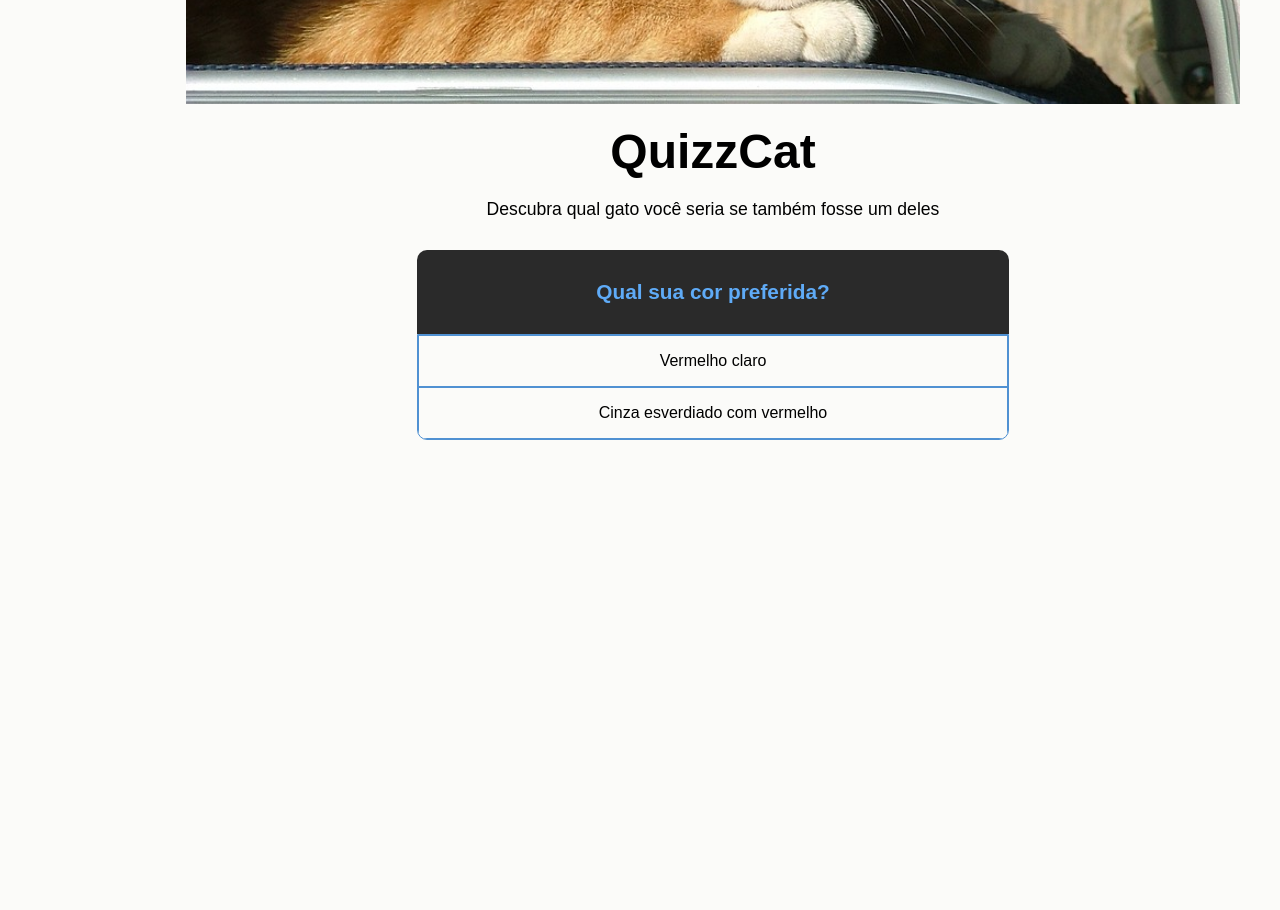
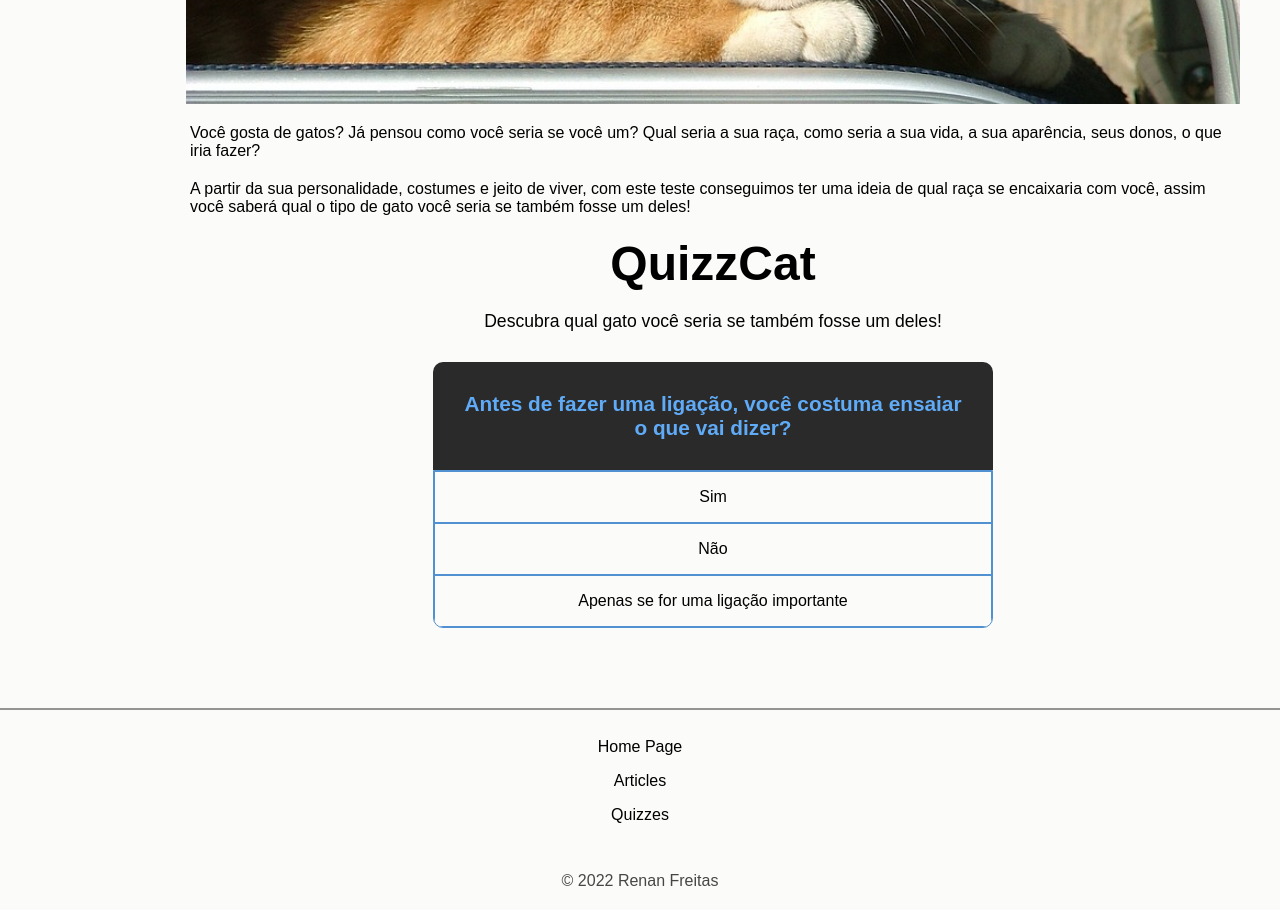
Before and after one commit to refusado/cat-blog-angular, an Angular app: page /quizz/1 in a window 1280 px wide. Shown: the part 420-1330 px from the top of the page. Before the commit the page ends 900 px from the top, so only its background shows below. Built offline with nearby package versions, Linux system fonts and the light colour scheme.

Commit message:
feat: alimentando sistema do quizz + melhorias CSS

```diff
--- a/src/app/app-routing.module.ts
+++ b/src/app/app-routing.module.ts
@@ -20,7 +20,9 @@ const routes: Routes = [
 ];
 
 @NgModule({
-  imports: [RouterModule.forRoot(routes)],
+  imports: [RouterModule.forRoot(routes, {
+    scrollPositionRestoration: 'enabled',
+  })],
   exports: [RouterModule]
 })
 export class AppRoutingModule { }
--- a/src/app/data/quizz-questions.json
+++ b/src/app/data/quizz-questions.json
@@ -1,56 +1,100 @@
 [
   {
-    "id": "0",
-    "title": "Descubra qual gato você seria se também fosse um deles",
+    "id": "1",
+    "title": "Descubra qual gato você seria se também fosse um deles!",
     "banner": "./assets/blog-img2.jpg",
     "questions":[
       {
         "id": 1,
-        "question": "Qual sua cor preferida?",
+        "question": "Antes de fazer uma ligação, você costuma ensaiar o que vai dizer?",
         "options":[
-          {"id": 1, "name": "Vermelho claro", "alias": "A"},
-          {"id": 2, "name": "Cinza esverdiado com vermelho", "alias": "B"}
+          {"id": 1, "name": "Sim", "alias": "A"},
+          {"id": 2, "name": "Não", "alias": "D"},
+          {"id": 2, "name": "Apenas se for uma ligação importante", "alias": "B"}
         ]
       },
       {
         "id": 2,
-        "question": "?????",
+        "question": "Você prefere assistir um filme...",
         "options":[
-          {"id": 1, "name": "A", "alias": "A"},
-          {"id": 2, "name": "B", "alias": "B"}
+          {"id": 2, "name": "Com os amigos", "alias": "E"},
+          {"id": 2, "name": "Sozinho", "alias": "G"},
+          {"id": 1, "name": "Com a família", "alias": "F"},
+          {"id": 2, "name": "Com algum crush o.O", "alias": "A"}
+        ]
+      },
+      {
+        "id": 3,
+        "question": "Qual destes estilos de música você mais gosta?",
+        "options":[
+          {"id": 1, "name": "Pop", "alias": "E"},
+          {"id": 2, "name": "MPB", "alias": "F"},
+          {"id": 2, "name": "Sertanejo", "alias": "A"},
+          {"id": 2, "name": "Funk", "alias": "D"},
+          {"id": 2, "name": "Rock", "alias": "C"}
+        ]
+      },
+      {
+        "id": 4,
+        "question": "Você pratica atividades físicas?",
+        "options":[
+          {"id": 1, "name": "É... acho que sim", "alias": "A"},
+          {"id": 2, "name": "Não gosto", "alias": "F"},
+          {"id": 2, "name": "Eu amo praticar atividades físicas!", "alias": "D"},
+          {"id": 2, "name": "Odeio atividades físicas ¬¬", "alias": "G"},
+          {"id": 2, "name": "Não pratico, mas queria experimentar", "alias": "C"}
+        ]
+      },
+      {
+        "id": 5,
+        "question": "Qual tipo de filme/série você prefere?",
+        "options":[
+          {"id": 1, "name": "Ficção", "alias": "B"},
+          {"id": 2, "name": "Comédia", "alias": "E"},
+          {"id": 2, "name": "Romance", "alias": "A"},
+          {"id": 2, "name": "Ação", "alias": "D"},
+          {"id": 2, "name": "Terror", "alias": "F"}
+        ]
+      },
+      {
+        "id": 6,
+        "question": "Você costuma cantar sozinho?",
+        "options":[
+          {"id": 1, "name": "Sim, só canto sozinho", "alias": "G"},
+          {"id": 2, "name": "Não, nunca canto", "alias": "F"},
+          {"id": 2, "name": "Canto sozinho e até em público, não ligo", "alias": "E"}
+        ]
+      },
+      {
+        "id": 7,
+        "question": "Você se sente melhor...",
+        "options":[
+          {"id": 1, "name": "Lendo um livro", "alias": "B"},
+          {"id": 2, "name": "Assistindo um filme, uma série ou video-game", "alias": "G"},
+          {"id": 2, "name": "Navegando nas redes sociais", "alias": "A"},
+          {"id": 2, "name": "Conversando com os amigos", "alias": "E"},
+          {"id": 2, "name": "Fazendo coisas diferentes", "alias": "C"}
+        ]
+      },
+      {
+        "id": 7,
+        "question": "Tem metas para o futuro?",
+        "options":[
+          {"id": 1, "name": "Tenho uma ideia de onde quero estar no futuro", "alias": "C"},
+          {"id": 2, "name": "Mais ou menos, tenho uns objetivos, estou seguindo a vida e fazendo as coisas com calma", "alias": "G"},
+          {"id": 2, "name": "Tracei metas específicas e sei exatamente o que quero para este e os próximos anos", "alias": "B"},
+          {"id": 2, "name": "Tenho algumas metas, mas não tenho nem prazo, parecem mais sonhos...", "alias": "C"}
         ]
       }
     ],
     "results": {
-      "A": "Resposta A",
-      "B": "Resposta B"
-    }
-  },
-  {
-    "id": "0",
-    "title": "Qual gato você deve ter",
-    "banner": "./assets/blog-img1.jpg",
-    "questions":[
-      {
-        "id": 1,
-        "question": "???",
-        "options":[
-          {"id": 1, "name": "A", "alias": "A"},
-          {"id": 2, "name": "B", "alias": "B"}
-        ]
-      },
-      {
-        "id": 2,
-        "question": "???",
-        "options":[
-          {"id": 1, "name": "A", "alias": "A"},
-          {"id": 2, "name": "B", "alias": "B"}
-        ]
-      }
-    ],
-    "results": {
-      "A": "Resposta A",
-      "B": "Resposta B"
+      "A": "Você provavelmente seria um Gato azul russo!",
+      "B": "Você provavelmente seria um Sphynx!",
+      "C": "Você provavelmente seria um Maine coon!",
+      "D": "Você provavelmente seria um Gato german rex ou Rex alemão!",
+      "E": "Você provavelmente seria um Gato Korat!",
+      "F": "Você provavelmente seria um Gato Bombaim!",
+      "G": "Você provavelmente seria um Ocica!t"
     }
   }
 ]
--- a/src/app/pages/article-page/article/article.component.css
+++ b/src/app/pages/article-page/article/article.component.css
@@ -14,6 +14,7 @@
 }
 
 .article__banner {
+  height: 220px;
   display: flex;
   align-items: center;
   overflow: hidden;
@@ -21,6 +22,7 @@
 
 .article__banner img {
   width: 100%;
+  height: 100%;
   object-fit: cover;
   object-position: center;
 }
--- a/src/app/pages/quizz-page/quizz/quizz.component.css
+++ b/src/app/pages/quizz-page/quizz/quizz.component.css
@@ -14,6 +14,7 @@
 }
 
 .quizz__banner {
+  height: 220px;
   display: flex;
   align-items: center;
   overflow: hidden;
@@ -21,8 +22,17 @@
 
 .quizz__banner img {
   width: 100%;
+  height: 100%;
   object-fit: cover;
   object-position: center;
+}
+
+.quizz__description {
+  padding: 0px 4px;
+}
+
+.quizz__description p {
+  margin: 20px 0;
 }
 
 .quizz__name {
@@ -42,7 +52,7 @@
 .quizz__content {
   max-width: 600px;
   margin: 0 auto;
-  padding: 0 4px;
+  padding: 0 20px;
 }
 
 .quizz__question {
@@ -79,7 +89,7 @@
   border: 1px solid #5091d2;
   font-size: 1rem;
   cursor: pointer;
-  transition: 200ms;
+  transition: 0ms;
 }
 
 .quizz__option-btn:hover {
--- a/src/app/pages/quizz-page/quizz/quizz.component.html
+++ b/src/app/pages/quizz-page/quizz/quizz.component.html
@@ -3,6 +3,16 @@
   <div class="quizz__banner">
     <img src="{{ bannerImage }}" alt="Banner">
   </div>
+
+  <div class="quizz__description">
+    <p>
+      Você gosta de gatos? Já pensou como você seria se você um? Qual seria a sua raça, como seria a sua vida, a sua aparência, seus donos, o que iria fazer?
+    </p>
+    <p>
+      A partir da sua personalidade, costumes e jeito de viver, com este teste conseguimos ter uma ideia de qual raça se encaixaria com você, assim você saberá qual o tipo de gato você seria se também fosse um deles!
+    </p>
+  </div>
+
   <div class="quizz__header">
     <h1 class="quizz__name">QuizzCat</h1>
     <h2 class="quizz__title">{{ title }}</h2>
@@ -21,8 +31,8 @@
       </button>
     </div>
     <div *ngIf="finished" class="quizz__result-container">
-      <p class="quizz__result">{{ selectedAnswer }}</p>
-      <a class="quizz__restart-btn" (click)="restart()">Recomeçar</a>
+      <p class="quizz__result">{{ userAnswer }}</p>
+      <a class="quizz__restart-btn" (click)="restart()">Refazer teste</a>
     </div>
   </div>
 </div>
--- a/src/app/pages/quizz-page/quizz/quizz.component.ts
+++ b/src/app/pages/quizz-page/quizz/quizz.component.ts
@@ -1,4 +1,5 @@
 import { Component, OnInit } from '@angular/core';
+import { ActivatedRoute } from '@angular/router';
 import QUESTIONS from '../../../data/quizz-questions.json';
 
 @Component({
@@ -7,7 +8,7 @@ import QUESTIONS from '../../../data/quizz-questions.json';
   styleUrls: ['./quizz.component.css']
 })
 export class QuizzComponent implements OnInit {
-  id: number = 0;
+  id: any = "1";
   quizz: any;
 
   title: string = "";
@@ -16,15 +17,26 @@ export class QuizzComponent implements OnInit {
   currentQuestion: any;
 
   answers: string[] = [];
-  selectedAnswer: string = "";
+  userAnswer: string = "";
   questionMaxIndex: number = 0;
 
   questionIndex: number = 0;
 
   finished: boolean = false;
 
+  constructor( private route: ActivatedRoute ) {
+    if (route != null)
+    this.route.paramMap.subscribe((value) => {
+      this.id = value.get('id');
+    });
+
+    console.info(this.id);
+  }
+
   ngOnInit(): void {
-    this.quizz = QUESTIONS[this.id];
+    this.quizz = QUESTIONS.filter(question => {
+      return question.id == this.id;
+    })[0];
 
     if (this.quizz) {
       this.questions = this.quizz.questions;
@@ -32,11 +44,13 @@ export class QuizzComponent implements OnInit {
 
       this.title = this.quizz.title;
       this.bannerImage = this.quizz.banner;
-      this.currentQuestion = this.questions[this.questionIndex];
+      this.currentQuestion = this.quizz.questions[this.questionIndex];
 
       this.questionIndex = 0;
-      this.questionMaxIndex = this.questions.length;
+      this.questionMaxIndex = this.quizz.questions.length;
     }
+
+    console.error(this.bannerImage);
 
   }
 
@@ -54,7 +68,9 @@ export class QuizzComponent implements OnInit {
       this.finished = true;
       const result: string = await this.checkResult(this.answers);
 
-      this.selectedAnswer = this.quizz.results[result as keyof typeof this.quizz.results];
+      this.userAnswer = this.quizz.results[result as keyof typeof this.quizz.results];
+
+      console.info(this.answers);
     }
   }
 
@@ -73,7 +89,7 @@ export class QuizzComponent implements OnInit {
     return result;
   }
 
-  restart() {
+  restart(): void {
     this.finished = false;
     this.answers.length = 0;
     this.questionIndex = 0;
--- a/src/app/shared/footer/footer.component.css
+++ b/src/app/shared/footer/footer.component.css
@@ -1,15 +1,23 @@
+.footer {
+  display: flex;
+  flex-flow: column nowrap;
+  align-items: center;
+  gap: 40px;
+  width: 100%;
+  max-width: 100vw;
+  margin-top: 40px;
+  padding: 20px 0;
+  border-top: 2px solid #00000069;
+}
+
 .footer__container {
-  display: none;
-  padding: 40px 80px;
+  width: fit-content;
 }
 
 .footer__item {
   text-align: center;
   display: block;
-  margin: 0 auto;
-  padding: 10px;
-  width: fit-content;
-  width: min(300px, 100vw);
+  padding: 8px 20px;
   color: #000;
 
   transition: 200ms;
@@ -19,8 +27,7 @@
   color: #1171d1;
 }
 
-p {
-  color: #515559;
-  margin-top: 60px;
+.footer__copy {
+  color: #000000b8;
   text-align: center;
 }
--- a/src/app/shared/footer/footer.component.html
+++ b/src/app/shared/footer/footer.component.html
@@ -1,8 +1,8 @@
-<div class="footer__container">
-  <ul>
+<div class="footer">
+  <ul class="footer__container">
     <li><a class="footer__item" [routerLink]="['']">Home Page</a></li>
     <li><a class="footer__item" [routerLink]="['']">Articles</a></li>
     <li><a class="footer__item" [routerLink]="['']">Quizzes</a></li>
   </ul>
-  <p> © 2022 Renan Freitas</p>
+  <p class="footer__copy"> © 2022 Renan Freitas</p>
 </div>
--- a/src/app/shared/nav-bar/nav-bar.component.desktop.css
+++ b/src/app/shared/nav-bar/nav-bar.component.desktop.css
@@ -26,15 +26,6 @@
   }
 
   .navbar__contact::after {
-    background: url('/assets/box-arrow-up-right.svg') no-repeat;
-    background-size: cover;
-    content: '';
-    display: inline-block;
-    margin-left: .9rem;
-    width: 1.1rem;
-    height: 1.1rem;
-    vertical-align: sub;
-
     visibility: hidden;
     opacity: 0;
     transform: translateY(20px);
```
Also changed, not shown: src/app/shared/nav-bar/nav-bar.component.css (+17 -2 lines).
